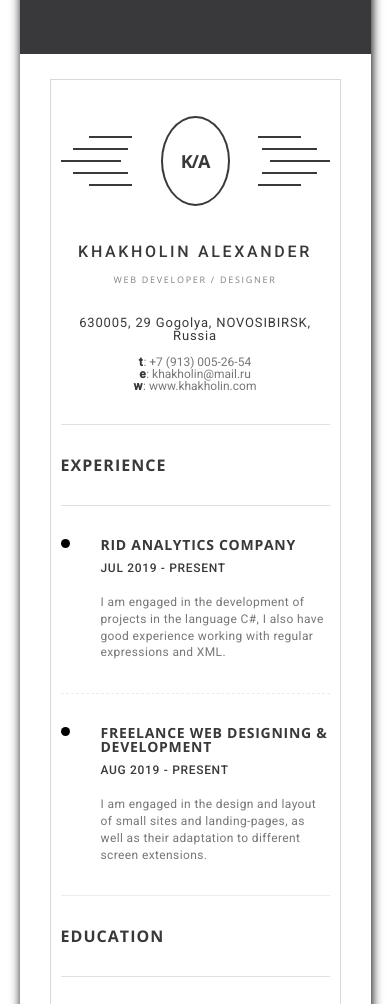
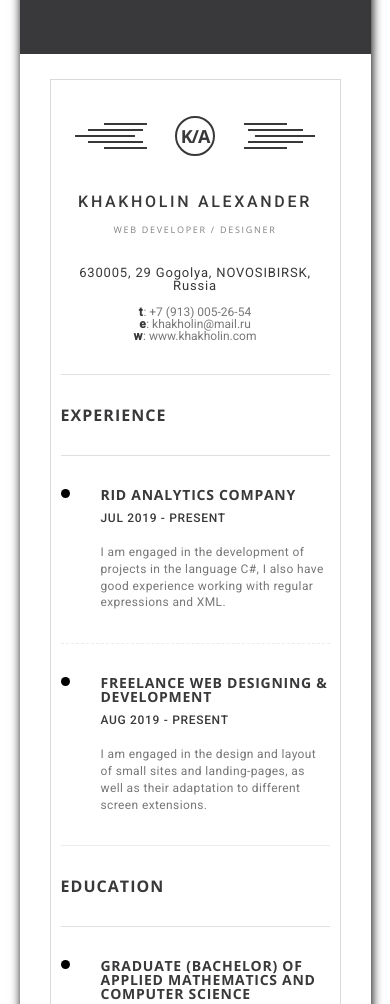
Before and after one commit to khakholin/khakholin.github.io, a plain HTML site: page index.html in a window 390 px wide. Shown: the part 1420-2424 px from the top of the page. Drawn offline with nearby package versions, Linux system fonts and the light colour scheme.

Commit message:
small screen adaptation

```diff
--- a/#source/scss/style.scss
+++ b/#source/scss/style.scss
@@ -510,4 +510,22 @@ html{
             height: 300px;
         }/*profile-photo*/
     }/*profile*/
+
+    .level{
+        width: 30%;
+    }/*level*/
+
+    .logo{
+        &-img{
+            width: 40px;
+            height: 40px;
+        }/*logo-img*/
+
+        &-line{
+            width: 43px;
+            height: 2px;
+            background-color: #39383a;
+            margin: 2px 0 2px 0;
+        }/*logo-line*/
+    }/*logo*/
 }
```
Also changed, not shown: css/style.css.
